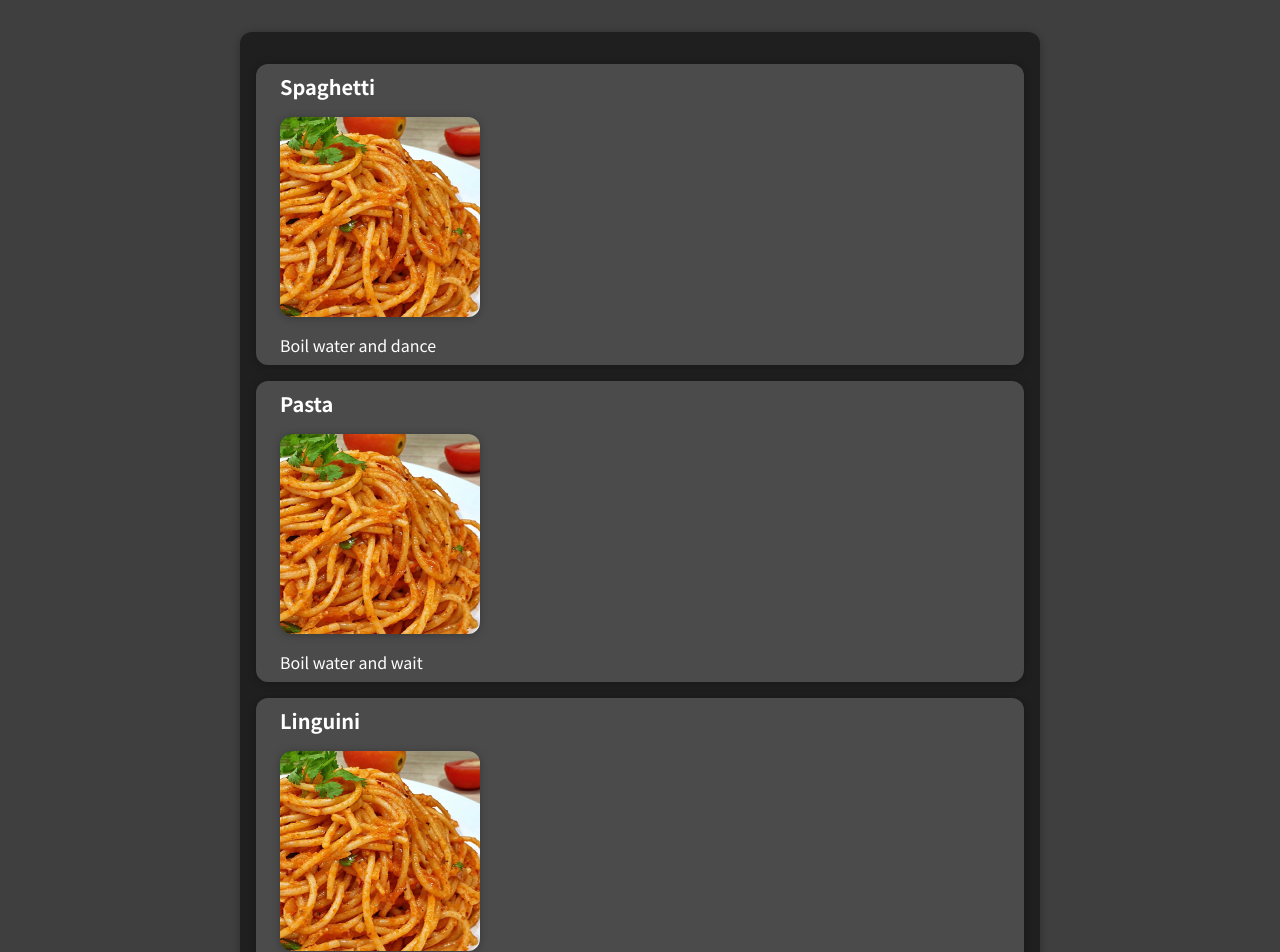
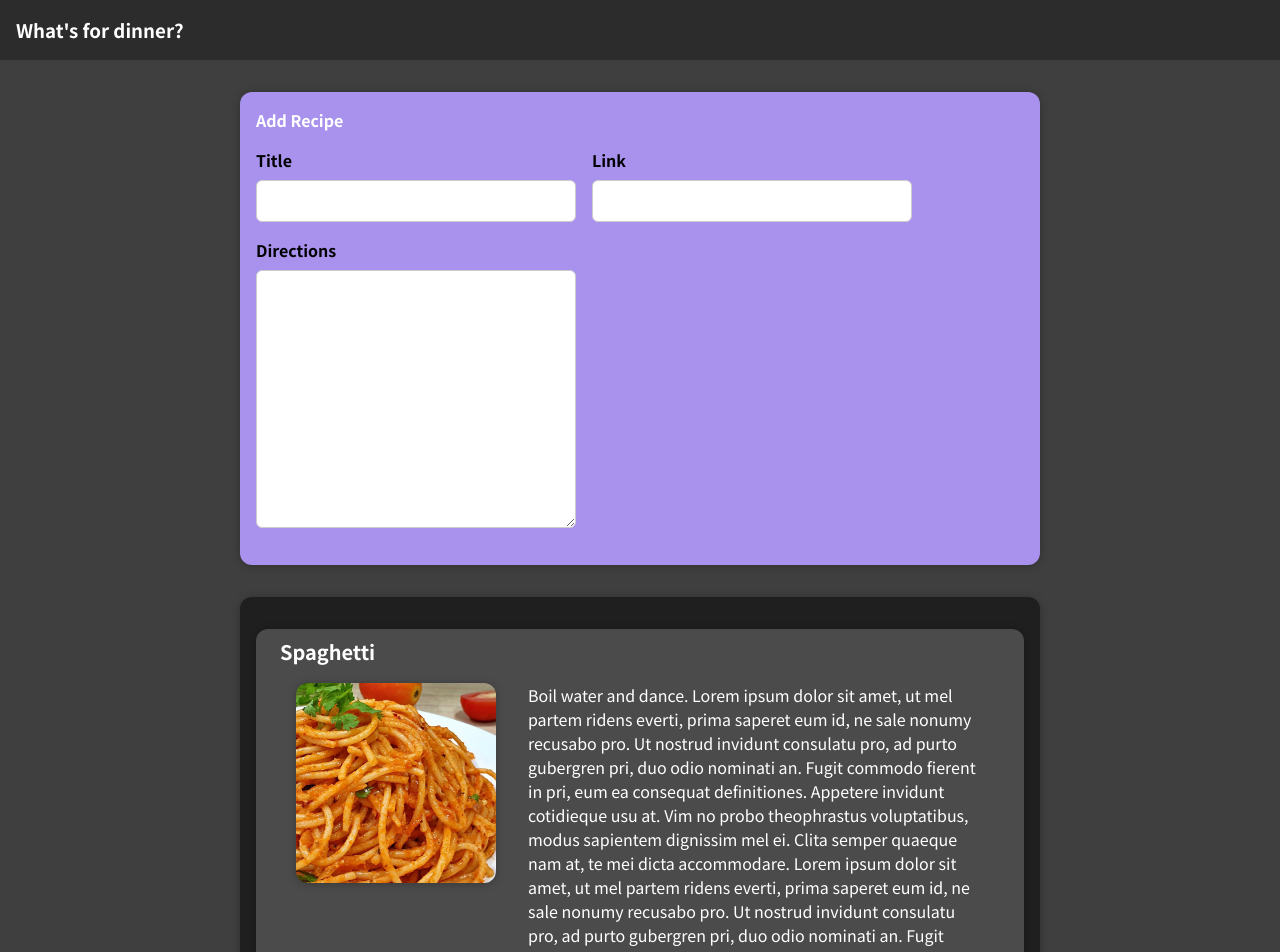
Before and after one commit to graveto/whats-for-dinner, a React (Create React App) app: page / in a window 1280 px wide. Shown: the top 952 px of the page. Built offline with nearby package versions, Linux system fonts and the light colour scheme.

Commit message:
Added new recipe form

```diff
--- a/public/index.html
+++ b/public/index.html
@@ -24,7 +24,7 @@
       work correctly both with client-side routing and a non-root public URL.
       Learn how to configure a non-root public URL by running `npm run build`.
     -->
-    <title>React App</title>
+    <title>What's for dinner</title>
   </head>
   <body>
     <noscript>You need to enable JavaScript to run this app.</noscript>
--- a/src/App.js
+++ b/src/App.js
@@ -1,31 +1,38 @@
+import NewRecipe from "./components/NewRecipe";
 import Recipes from "./components/Recipes";
+import AppHeader from "./components/AppHeader";
 
 function App() {
   const recipes = [
     {
       id: "e1",
       title: "Spaghetti",
-      directions: "Boil water and dance",
+      directions:
+        "Boil water and dance. Lorem ipsum dolor sit amet, ut mel partem ridens everti, prima saperet eum id, ne sale nonumy recusabo pro. Ut nostrud invidunt consulatu pro, ad purto gubergren pri, duo odio nominati an. Fugit commodo fierent in pri, eum ea consequat definitiones. Appetere invidunt cotidieque usu at. Vim no probo theophrastus voluptatibus, modus sapientem dignissim mel ei. Clita semper quaeque nam at, te mei dicta accommodare. Lorem ipsum dolor sit amet, ut mel partem ridens everti, prima saperet eum id, ne sale nonumy recusabo pro. Ut nostrud invidunt consulatu pro, ad purto gubergren pri, duo odio nominati an. Fugit commodo fierent in pri, eum ea consequat definitiones. Appetere invidunt cotidieque usu at. Vim no probo theophrastus voluptatibus, modus sapientem dignissim mel ei. Clita semper quaeque nam at, te mei dicta accommodare.",
       ingredients: ["water", "salt", "spaghetti"],
       recipeLink: ""
     },
     {
       id: "e2",
       title: "Pasta",
-      directions: "Boil water and wait",
+      directions:
+        "Boil water and wait. Lorem ipsum dolor sit amet, ut mel partem ridens everti, prima saperet eum id, ne sale nonumy recusabo pro. Ut nostrud invidunt consulatu pro, ad purto gubergren pri, duo odio nominati an. Fugit commodo fierent in pri, eum ea consequat definitiones. Appetere invidunt cotidieque usu at. Vim no probo theophrastus voluptatibus, modus sapientem dignissim mel ei. Clita semper quaeque nam at, te mei dicta accommodare. Lorem ipsum dolor sit amet, ut mel partem ridens everti, prima saperet eum id, ne sale nonumy recusabo pro. Ut nostrud invidunt consulatu pro, ad purto gubergren pri, duo odio nominati an. Fugit commodo fierent in pri, eum ea consequat definitiones. Appetere invidunt cotidieque usu at. Vim no probo theophrastus voluptatibus, modus sapientem dignissim mel ei. Clita semper quaeque nam at, te mei dicta accommodare.",
       ingredients: ["water", "salt", "pasta"],
       recipeLink: ""
     },
     {
       id: "e3",
       title: "Linguini",
-      directions: "Boil water and add salt",
+      directions:
+        "Boil water and add salt. Lorem ipsum dolor sit amet, ut mel partem ridens everti, prima saperet eum id, ne sale nonumy recusabo pro. Ut nostrud invidunt consulatu pro, ad purto gubergren pri, duo odio nominati an. Fugit commodo fierent in pri, eum ea consequat definitiones. Appetere invidunt cotidieque usu at. Vim no probo theophrastus voluptatibus, modus sapientem dignissim mel ei. Clita semper quaeque nam at, te mei dicta accommodare. Lorem ipsum dolor sit amet, ut mel partem ridens everti, prima saperet eum id, ne sale nonumy recusabo pro. Ut nostrud invidunt consulatu pro, ad purto gubergren pri, duo odio nominati an. Fugit commodo fierent in pri, eum ea consequat definitiones. Appetere invidunt cotidieque usu at. Vim no probo theophrastus voluptatibus, modus sapientem dignissim mel ei. Clita semper quaeque nam at, te mei dicta accommodare.",
       ingredients: ["water", "salt", "linguini"],
       recipeLink: ""
     }
   ];
   return (
     <div>
+      <AppHeader />
+      <NewRecipe />
       <Recipes recipes={recipes} />
     </div>
   );
--- /dev/null
+++ b/src/components/AppHeader/AppHeader.css
@@ -0,0 +1,7 @@
+header {
+  display: flex;
+  justify-content: flex-start;
+  padding: 1rem;
+  color: #fff;
+  background-color: #2c2c2c;
+}
--- /dev/null
+++ b/src/components/AppHeader/index.js
@@ -0,0 +1,11 @@
+import "./AppHeader.css";
+
+const AppHeader = () => {
+  return (
+    <header>
+      <h3>What's for dinner?</h3>
+    </header>
+  );
+};
+
+export default AppHeader;
--- a/src/components/NewRecipe/NewRecipe.css
+++ b/src/components/NewRecipe/NewRecipe.css
@@ -1,4 +1,4 @@
-.new-expense {
+.new-recipe {
   background-color: #a892ee;
   padding: 1rem;
   margin: 2rem auto;
@@ -9,7 +9,7 @@
   box-shadow: 0 1px 8px rgba(0, 0, 0, 0.25);
 }
 
-.new-expense button {
+.new-recipe button {
   font: inherit;
   cursor: pointer;
   padding: 1rem 2rem;
@@ -20,19 +20,19 @@
   margin-right: 1rem;
 }
 
-.new-expense button:hover,
-.new-expense button:active {
+.new-recipe button:hover,
+.new-recipe button:active {
   background-color: #510674;
   border-color: #510674;
 }
 
-.new-expense button.alternative {
+.new-recipe button.alternative {
   color: #220131;
   border-color: transparent;
   background-color: transparent;
 }
 
-.new-expense button.alternative:hover,
-.new-expense button.alternative:active {
+.new-recipe button.alternative:hover,
+.new-recipt button.alternative:active {
   background-color: #ddb3f8;
 }
--- a/src/components/NewRecipe/index.js
+++ b/src/components/NewRecipe/index.js
@@ -1,8 +1,11 @@
+import RecipeForm from "../RecipeForm";
 import "./NewRecipe.css";
 
 const NewRecipe = () => {
-  return(
-    <div className="new-recipe"></div>
+  return (
+    <div className="new-recipe">
+      <RecipeForm />
+    </div>
   );
 };
 
--- a/src/components/Recipe/Recipe.css
+++ b/src/components/Recipe/Recipe.css
@@ -16,6 +16,11 @@
   flex: 1;
 }
 
+.recipe__directions__row {
+  display: flex;
+  justify-content: space-between;
+}
+
 .recipe h2 {
   color: #3a3a3a;
   font-size: 1rem;
@@ -25,11 +30,12 @@
 }
 
 .recipe__directions div {
-  margin: 0 1rem;
+  margin: 0 1rem 1rem;
 }
 
 .recipe__directions img {
   width: 200px;
+  height: 200px;
   border-radius: 12px;
   box-shadow: 0 1px 8px rgba(0, 0, 0, 0.25);
   margin: 0 1rem;
--- a/src/components/Recipe/index.js
+++ b/src/components/Recipe/index.js
@@ -26,11 +26,13 @@ const Recipe = ({ recipe }) => {
     <Card className="recipe">
       <div className="recipe__directions">
         <h2>{title}</h2>
-        <img
-          src={require(`../../assets/images/maxresdefault.jpg`).default}
-          alt="Pasta"
-        />
-        <div>{recipe.directions}</div>
+        <div className="recipe__directions__row">
+          <img
+            src={require(`../../assets/images/maxresdefault.jpg`).default}
+            alt="Pasta"
+          />
+          <div>{recipe.directions}</div>
+        </div>
       </div>
       {/*<button onClick={clickHandler}>Update</button>
        <button>{timer}</button>*/}
--- a/src/components/RecipeForm/RecipeForm.css
+++ b/src/components/RecipeForm/RecipeForm.css
@@ -1,4 +1,4 @@
-.new-expense__controls {
+.new-recipe__controls {
   display: flex;
   flex-wrap: wrap;
   gap: 1rem;
@@ -6,13 +6,14 @@
   text-align: left;
 }
 
-.new-expense__control label {
+.new-recipe__control label {
   font-weight: bold;
   margin-bottom: 0.5rem;
   display: block;
 }
 
-.new-expense__control input {
+.new-recipe__control input,
+textarea {
   font: inherit;
   padding: 0.5rem;
   border-radius: 6px;
@@ -21,6 +22,12 @@
   max-width: 100%;
 }
 
-.new-expense__actions {
+h4 {
+  padding: 0 0 1rem 0;
+  color: #fff;
+  text-align: left;
+}
+
+.new-recipe__actions {
   text-align: right;
 }
--- a/src/components/RecipeForm/index.js
+++ b/src/components/RecipeForm/index.js
@@ -1,7 +1,32 @@
 import "./RecipeForm.css";
 
 const RecipeForm = () => {
-  return <form action=""></form>;
+  return (
+    <div>
+      <h4>Add Recipe</h4>
+      <form>
+        <div className="new-recipe__controls">
+          <div className="new-recipe__control">
+            <label htmlFor="title">Title</label>
+            <input type="text" name="title" id="title" />
+          </div>
+          <div className="new-recipe__control">
+            <label htmlFor="link">Link</label>
+            <input type="text" name="link" id="link" />
+          </div>
+          <div className="new-recipe__control">
+            <label htmlFor="directions">Directions</label>
+            <textarea
+              name="directions"
+              id="directions"
+              cols="30"
+              rows="10"
+            ></textarea>
+          </div>
+        </div>
+      </form>
+    </div>
+  );
 };
 
 export default RecipeForm;
--- a/src/index.css
+++ b/src/index.css
@@ -12,3 +12,77 @@ body {
   margin: 0;
   background-color: #3f3f3f;
 }
+/* Box sizing rules */
+*,
+*::before,
+*::after {
+  box-sizing: border-box;
+}
+
+/* Remove default margin */
+body,
+h1,
+h2,
+h3,
+h4,
+p,
+figure,
+blockquote,
+dl,
+dd {
+  margin: 0;
+}
+
+/* Remove list styles on ul, ol elements with a list role, which suggests default styling will be removed */
+ul[role='list'],
+ol[role='list'] {
+  list-style: none;
+}
+
+/* Set core root defaults */
+html:focus-within {
+  scroll-behavior: smooth;
+}
+
+/* Set core body defaults */
+body {
+  min-height: 100vh;
+  text-rendering: optimizeSpeed;
+  line-height: 1.5;
+}
+
+/* A elements that don't have a class get default styles */
+a:not([class]) {
+  text-decoration-skip-ink: auto;
+}
+
+/* Make images easier to work with */
+img,
+picture {
+  max-width: 100%;
+  display: block;
+}
+
+/* Inherit fonts for inputs and buttons */
+input,
+button,
+textarea,
+select {
+  font: inherit;
+}
+
+/* Remove all animations, transitions and smooth scroll for people that prefer not to see them */
+@media (prefers-reduced-motion: reduce) {
+  html:focus-within {
+   scroll-behavior: auto;
+  }
+
+  *,
+  *::before,
+  *::after {
+    animation-duration: 0.01ms !important;
+    animation-iteration-count: 1 !important;
+    transition-duration: 0.01ms !important;
+    scroll-behavior: auto !important;
+  }
+}
```
